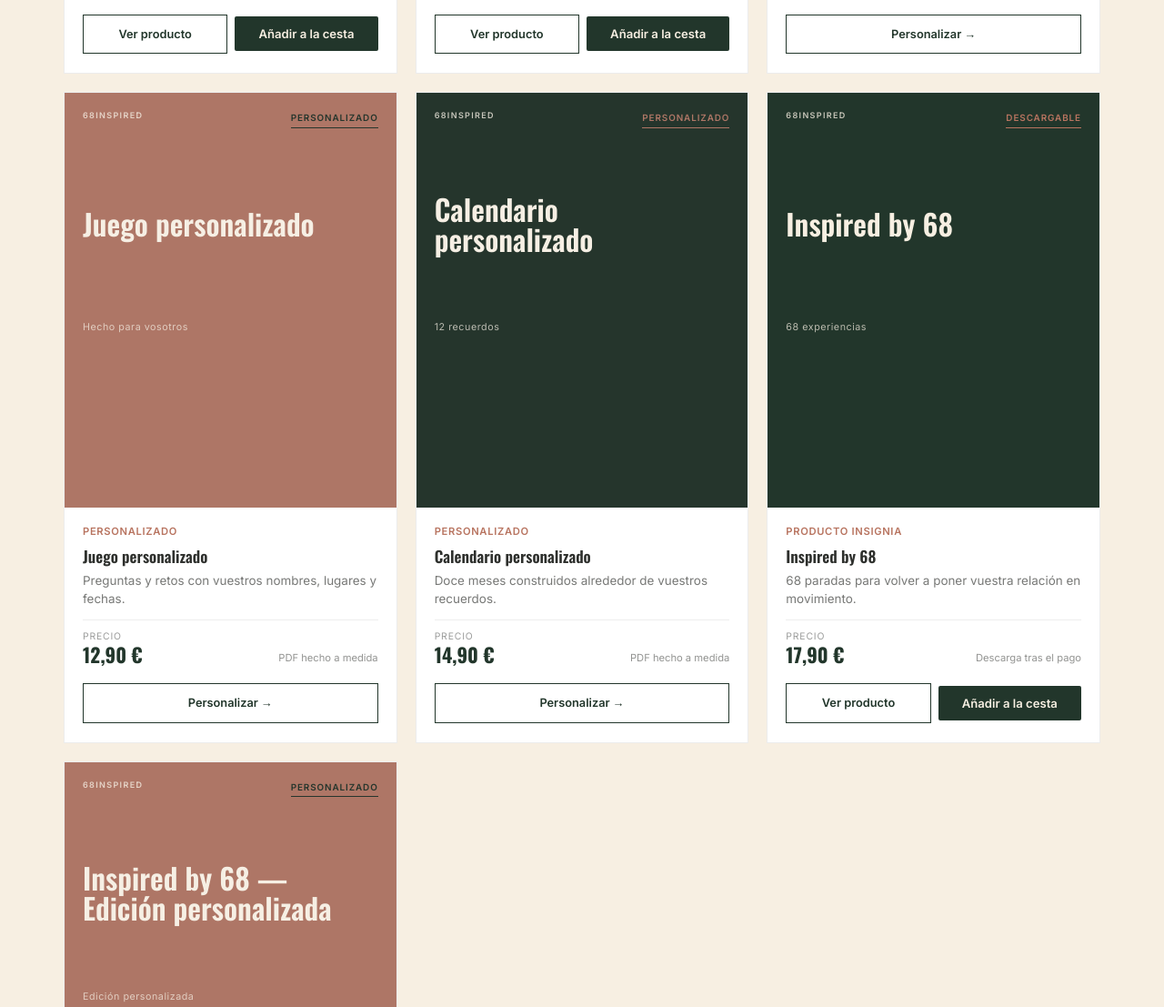
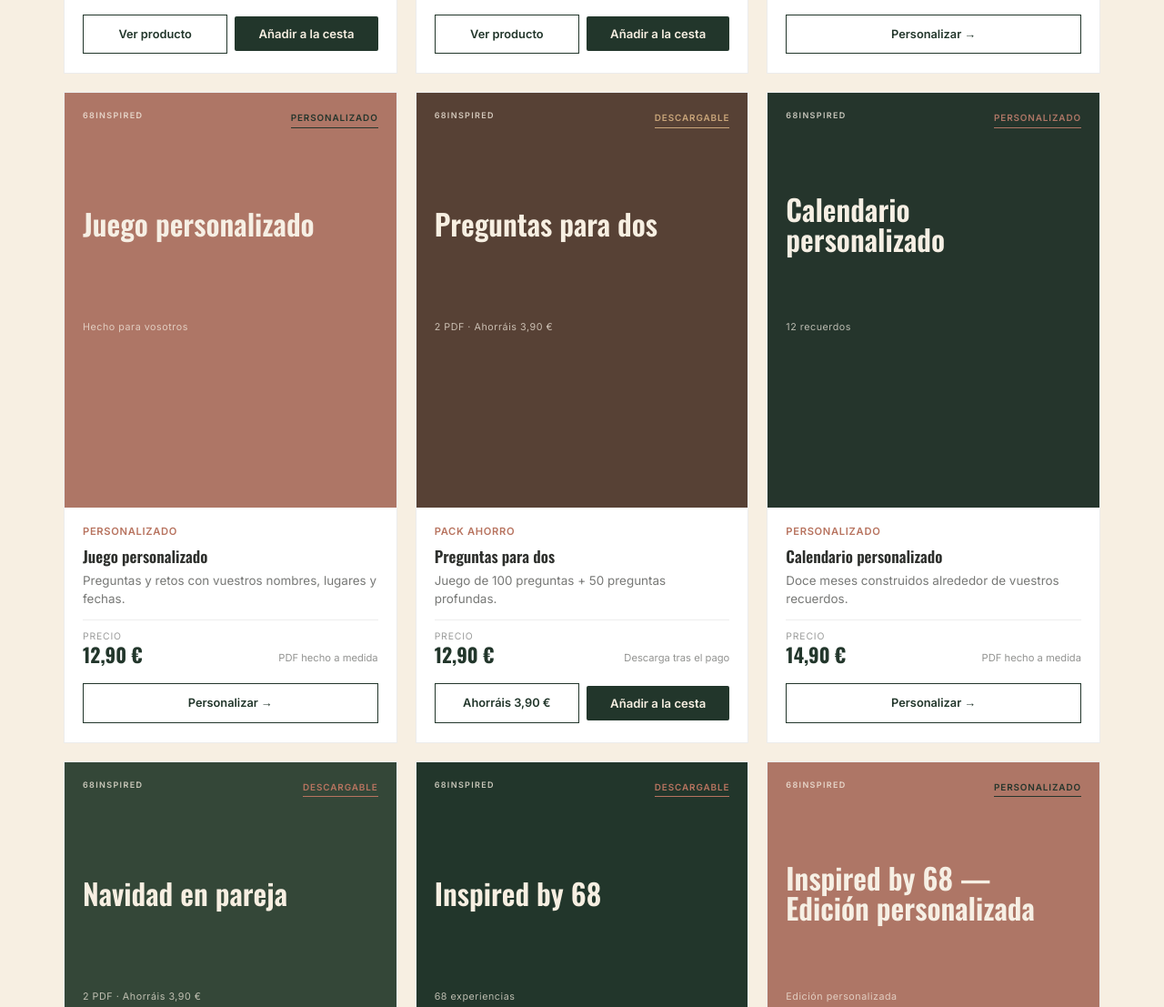
Before and after one commit to bresciaaguilera-cpu/6eight-web, a website: page tienda.html in a window 1280 px wide. Shown: the part 3419-4526 px from the top of the page at 91% size. Drawn offline with nearby package versions, Linux system fonts and the light colour scheme.

Commit message:
Display savings packs as catalogue cards in both shop views

```diff
--- a/tienda.html
+++ b/tienda.html
@@ -310,7 +310,6 @@
 </style>
 <link rel="stylesheet" href="/cart.css">
 <link rel="stylesheet" href="/brand68.css">
-<link rel="stylesheet" href="/packs.css">
 <style>[hidden]{display:none!important}.filtro-chip[data-cat="packs"]:not(.active){border-color:#b87460;color:#854523}</style>
 </head>
 <body data-show-empty-cart>
@@ -355,7 +354,6 @@
   </div>
 
   <div class="productos-grid full-grid" id="grid"></div>
-<section class="packs" hidden id="packs"><h2>Dos PDF para disfrutar juntos</h2><div class="packs-grid shop-packs-grid"><article class="pack-card"><h3>Un año de citas</h3><p>Inspired by 68 y Calendario de 12 citas</p><p><strong>22,90 €</strong> · Ahorráis 3,90 € frente a comprarlos por separado.</p><button class="btn btn-primary" type="button" data-cart-add="pack-citas">Añadir pack a la cesta</button></article><article class="pack-card"><h3>Navidad en pareja</h3><p>Calendario de Adviento y Kit Navidad en pareja</p><p><strong>15,90 €</strong> · Ahorráis 3,90 € frente a comprarlos por separado.</p><button class="btn btn-primary" type="button" data-cart-add="pack-navidad">Añadir pack a la cesta</button></article><article class="pack-card"><h3>Preguntas para dos</h3><p>Juego de 100 preguntas y 50 preguntas profundas</p><p><strong>12,90 €</strong> · Ahorráis 3,90 € frente a comprarlos por separado.</p><button class="btn btn-primary" type="button" data-cart-add="pack-preguntas">Añadir pack a la cesta</button></article></div></section>
 </main>
 
 
@@ -465,21 +463,20 @@
     }
   ];
 
+  productos.push(
+    {cat:'packs', id:'pack-citas', nombre:'Un año de citas', desc:'Inspired by 68 + Calendario de 12 citas.', href:'#detalle-pack-citas', cover:'inspired-by-68', c1:'#22362B', c2:'#C9A57A', micro:'2 PDF · Ahorráis 3,90 €'},
+    {cat:'packs', id:'pack-navidad', nombre:'Navidad en pareja', desc:'Calendario de Adviento + Kit Navidad en pareja.', href:'#detalle-pack-navidad', cover:'calendario-adviento-parejas', c1:'#344738', c2:'#B87460', micro:'2 PDF · Ahorráis 3,90 €'},
+    {cat:'packs', id:'pack-preguntas', nombre:'Preguntas para dos', desc:'Juego de 100 preguntas + 50 preguntas profundas.', href:'#detalle-pack-preguntas', cover:'juego-preguntas-parejas', c1:'#574135', c2:'#C9A57A', micro:'2 PDF · Ahorráis 3,90 €'}
+  );
+
   const grid = document.getElementById('grid');
 
   function labelCat(cat){
-    return {insignia:'Producto insignia', personalizado:'Personalizado', juego:'Juego / calendario', kit:'Kit de regalo'}[cat] || '';
+    return {insignia:'Producto insignia', personalizado:'Personalizado', juego:'Juego / calendario', kit:'Kit de regalo', packs:'Pack ahorro'}[cat] || '';
   }
 
-  const packs = document.getElementById('packs');
-  const collectionHead = document.querySelector('.collection-head');
   const starterProducts = ['cuanto-me-conoces', 'calendario-12-citas', 'juego-preguntas-parejas'];
   function render(cat='todos'){
-    const showPacks = cat === 'packs';
-    packs.hidden = !showPacks;
-    collectionHead.hidden = showPacks;
-    grid.hidden = showPacks;
-    if (showPacks) return;
     const lista = (cat === 'todos' ? productos : productos.filter(p => p.cat === cat)).map(producto => {
       const id = producto.id || producto.href.slice(1);
       const item = window.ShopCatalog[id];
@@ -487,7 +484,7 @@
       return {
         ...producto, id, disponible,
         precio: disponible ? (item.p / 100).toLocaleString('es-ES', { style: 'currency', currency: 'EUR' }) : producto.precio,
-        img: disponible ? '/covers/' + id + '.jpg' : null,
+        img: disponible ? '/covers/' + (producto.cover || id) + '.jpg' : null,
       };
     });
 
@@ -514,7 +511,7 @@
           </div>
         </a>
 
-        <div class="card-body">
+        <div class="card-body" id="detalle-${p.id}">
           <span class="card-tag">${labelCat(p.cat)}</span>
           <h3>${p.nombre}</h3>
           <p>${p.desc}</p>
@@ -528,7 +525,7 @@
               <span class="instant-note">Descarga tras el pago</span>
             </div>
             <div class="card-actions">
-              <a class="view-link" href="${p.href}">Ver producto</a>
+              ${p.cat === 'packs' ? '<span class="view-link">Ahorráis 3,90 €</span>' : `<a class="view-link" href="${p.href}">Ver producto</a>`}
               <button class="btn-mini" data-cart-add="${p.id}">Añadir a la cesta</button>
             </div>
           ` : `
```
